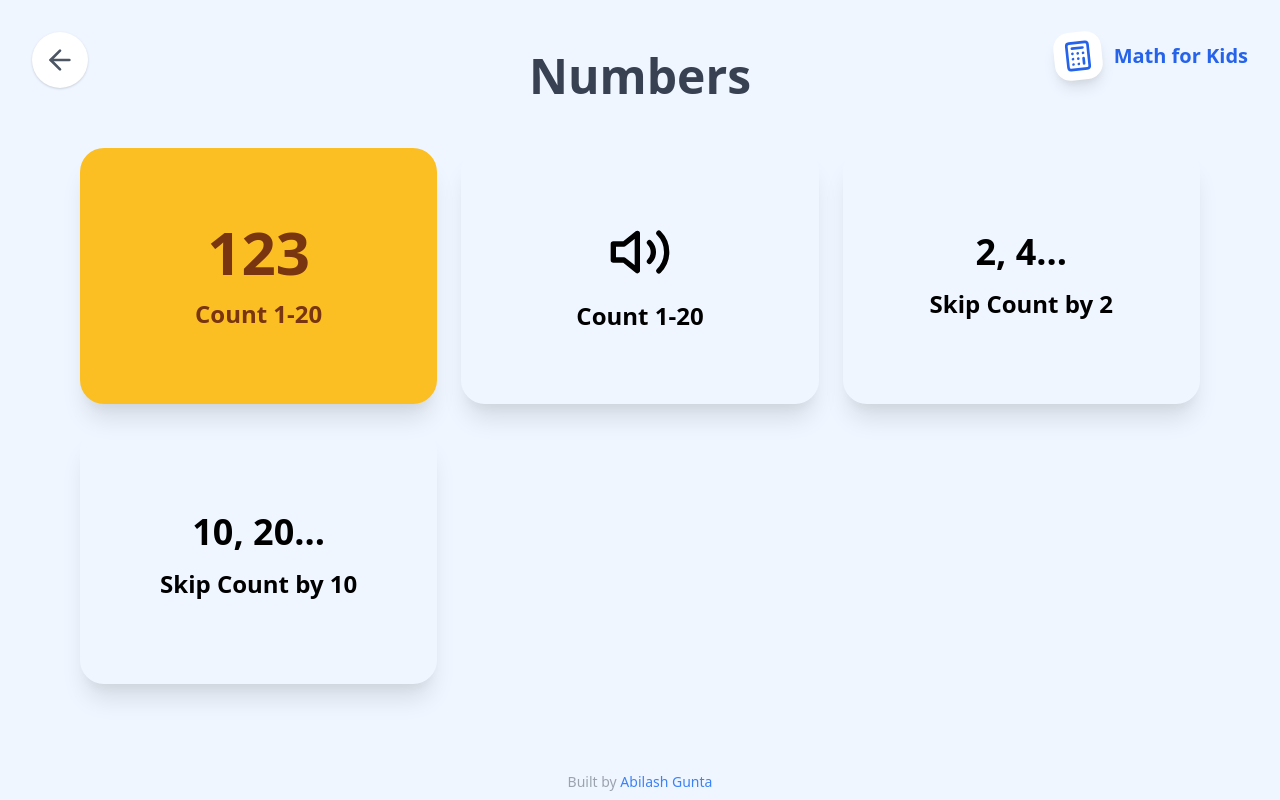
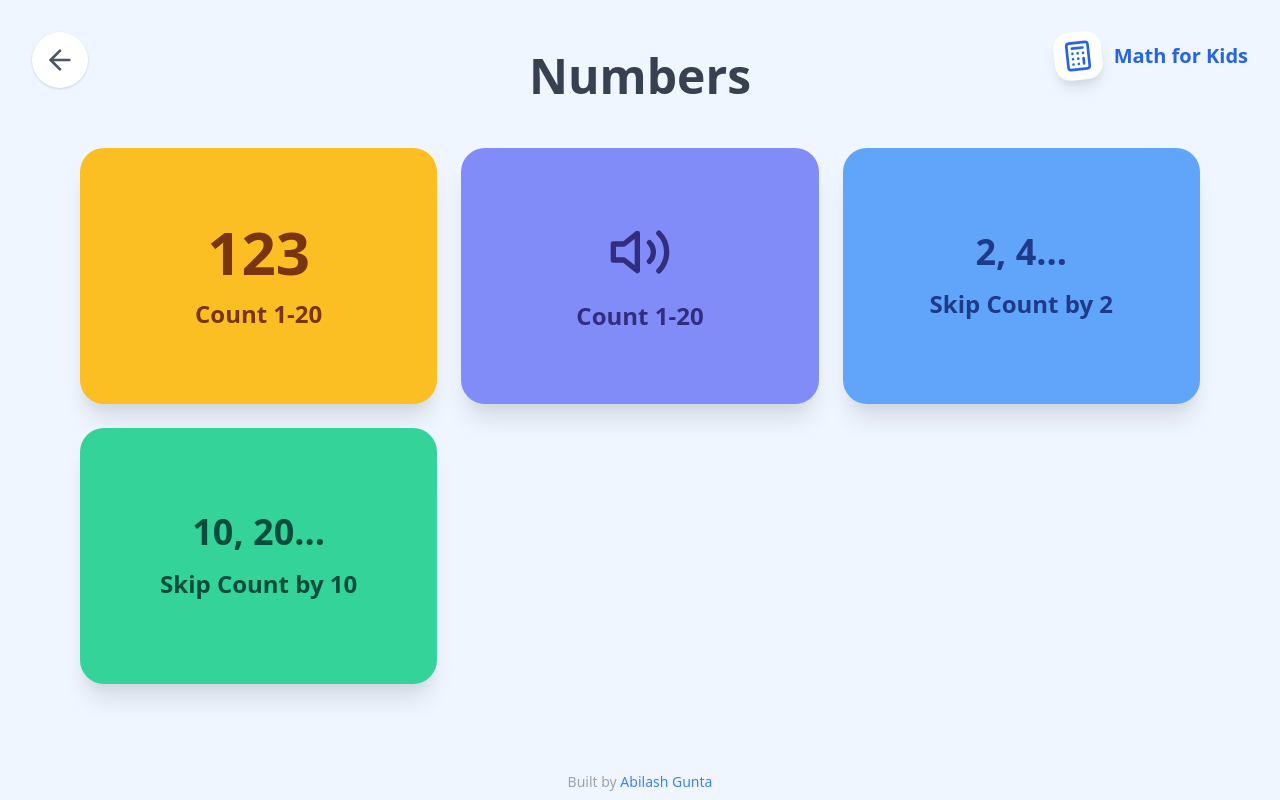
Before and after one commit to abhilashgunta/kids-math-app, a React (Vite) app: page / in a window 1280 px wide. Both pictures are taken after a click on the button "Numbers". Built offline with nearby package versions, Linux system fonts and the light colour scheme.

Commit message:
fix colors

```diff
--- a/src/App.jsx
+++ b/src/App.jsx
@@ -13,7 +13,6 @@ const sounds = {
   correct: '/button-41.mp3',
   wrong: '/button-44.mp3'
 };
-
 
 const playSound = (type) => {
   try {
@@ -72,9 +71,12 @@ const App = () => {
           onBack={() => navigateTo('home')}
           items={[
             { id: 'counting', label: 'Count 1-20', icon: <span className="text-6xl font-bold">123</span>, color: 'bg-yellow-400 text-yellow-900' },
-            { id: 'counting_voice', label: 'Count 1-20', icon: <Volume2 size={64} strokeWidth={2} />, color: 'bg-orange-400 text-orange-900' },
-            { id: 'skip_counting_2', label: 'Skip Count by 2', icon: <span className="text-4xl font-bold text-center">2, 4...</span>, color: 'bg-cyan-400 text-cyan-900' },
-            { id: 'skip_counting_10', label: 'Skip Count by 10', icon: <span className="text-4xl font-bold text-center">10, 20...</span>, color: 'bg-teal-400 text-teal-900' }
+            // Changed Orange -> Indigo
+            { id: 'counting_voice', label: 'Count 1-20', icon: <Volume2 size={64} strokeWidth={2} />, color: 'bg-indigo-400 text-indigo-900' },
+            // Changed Cyan -> Blue
+            { id: 'skip_counting_2', label: 'Skip Count by 2', icon: <span className="text-4xl font-bold text-center">2, 4...</span>, color: 'bg-blue-400 text-blue-900' },
+            // Changed Teal -> Green
+            { id: 'skip_counting_10', label: 'Skip Count by 10', icon: <span className="text-4xl font-bold text-center">10, 20...</span>, color: 'bg-green-400 text-green-900' }
           ]}
           onSelect={(id) => navigateTo(id)}
         />
@@ -118,7 +120,7 @@ const App = () => {
         <SkipCountingGame
           step={2}
           title="Skip Counting by 2"
-          themeColor="cyan"
+          themeColor="blue"
           onBack={() => navigateTo('cat_numbers')}
           onHome={() => navigateTo('home')}
         />
@@ -127,7 +129,7 @@ const App = () => {
         <SkipCountingGame
           step={10}
           title="Skip Counting by 10"
-          themeColor="teal"
+          themeColor="green"
           onBack={() => navigateTo('cat_numbers')}
           onHome={() => navigateTo('home')}
         />
@@ -393,14 +395,15 @@ const CountingGameVoice = ({ onBack, onHome }) => {
   }
 
   return (
-    <div className="flex flex-col items-center justify-center min-h-screen bg-orange-50 w-full relative pb-16">
+    // Changed Orange -> Indigo
+    <div className="flex flex-col items-center justify-center min-h-screen bg-indigo-50 w-full relative pb-16">
       <NavButtons onBack={onBack} onHome={onHome} />
       <div className="absolute top-4 right-4">
         <Logo />
       </div>
 
       <div className="flex flex-col items-center transform -translate-y-16">
-        <span className="font-bold text-orange-600 leading-none" style={{ fontSize: '15rem' }}>
+        <span className="font-bold text-indigo-600 leading-none" style={{ fontSize: '15rem' }}>
           {number}
         </span>
         <span className="text-6xl font-bold text-gray-500 mt-4">
@@ -422,7 +425,7 @@ const CountingGameVoice = ({ onBack, onHome }) => {
 };
 
 // --- Generic Skip Counting Game ---
-const SkipCountingGame = ({ onBack, onHome, step = 2, title, themeColor = "cyan" }) => {
+const SkipCountingGame = ({ onBack, onHome, step = 2, title, themeColor = "blue" }) => {
   const [filledCount, setFilledCount] = useState(0);
   const [isFinished, setIsFinished] = useState(false);
   const [isPaused, setIsPaused] = useState(false);
@@ -430,23 +433,23 @@ const SkipCountingGame = ({ onBack, onHome, step = 2, title, themeColor = "cyan"
   // Numbers to fill (10 cells for both games)
   const totalCells = 10;
 
-  // Color Themes mapping
+  // Color Themes mapping - UPDATED to standard colors
   const themes = {
-    cyan: {
-      bg: 'bg-cyan-50',
-      title: 'text-cyan-700',
-      active: 'bg-white text-cyan-600',
-      inactive: 'bg-cyan-100/50 border-cyan-200'
+    blue: {
+      bg: 'bg-blue-50',
+      title: 'text-blue-700',
+      active: 'bg-white text-blue-600',
+      inactive: 'bg-blue-100/50 border-blue-200'
     },
-    teal: {
-      bg: 'bg-teal-50',
-      title: 'text-teal-700',
-      active: 'bg-white text-teal-600',
-      inactive: 'bg-teal-100/50 border-teal-200'
+    green: {
+      bg: 'bg-green-50',
+      title: 'text-green-700',
+      active: 'bg-white text-green-600',
+      inactive: 'bg-green-100/50 border-green-200'
     }
   };
 
-  const currentTheme = themes[themeColor] || themes.cyan;
+  const currentTheme = themes[themeColor] || themes.blue;
 
   useEffect(() => {
     let interval;
```
